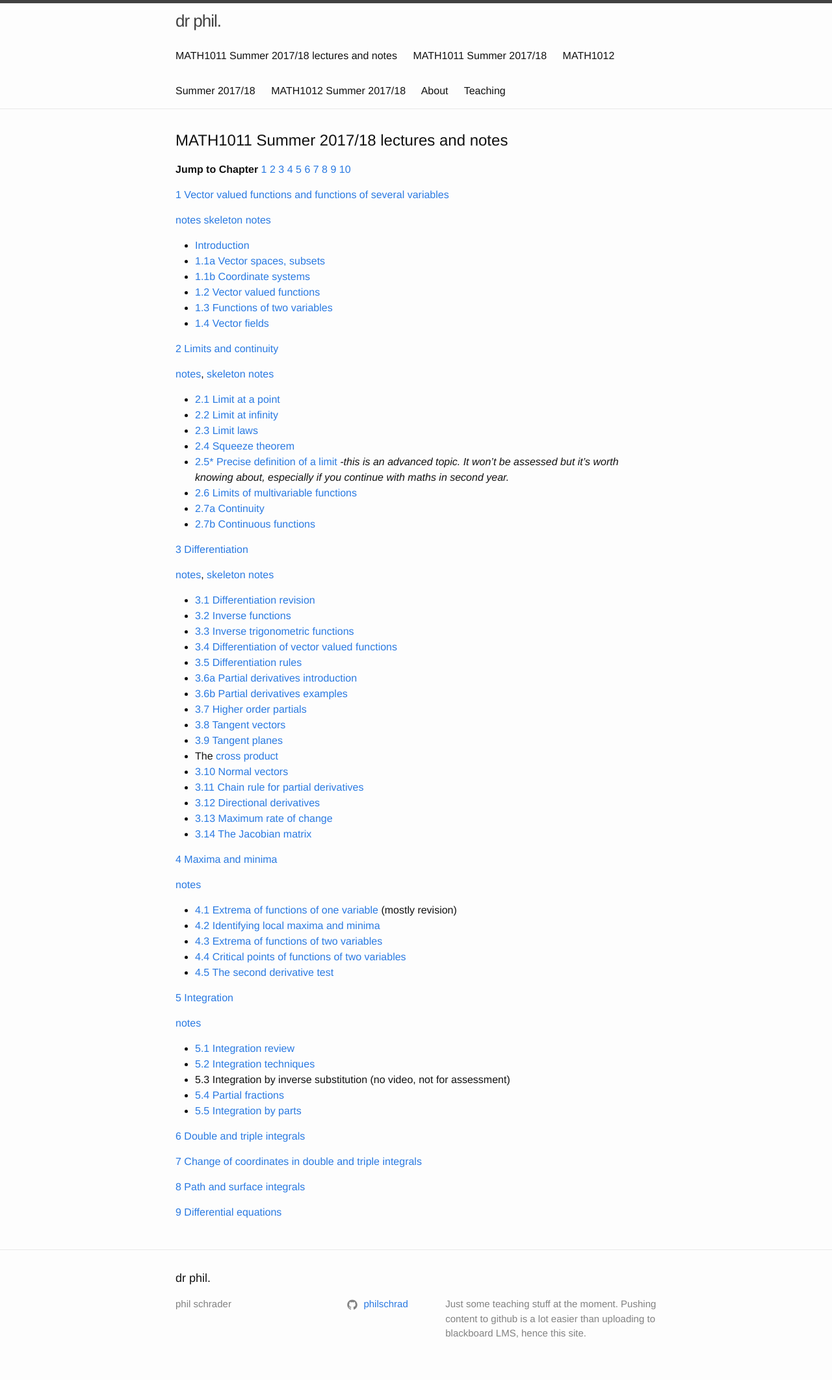
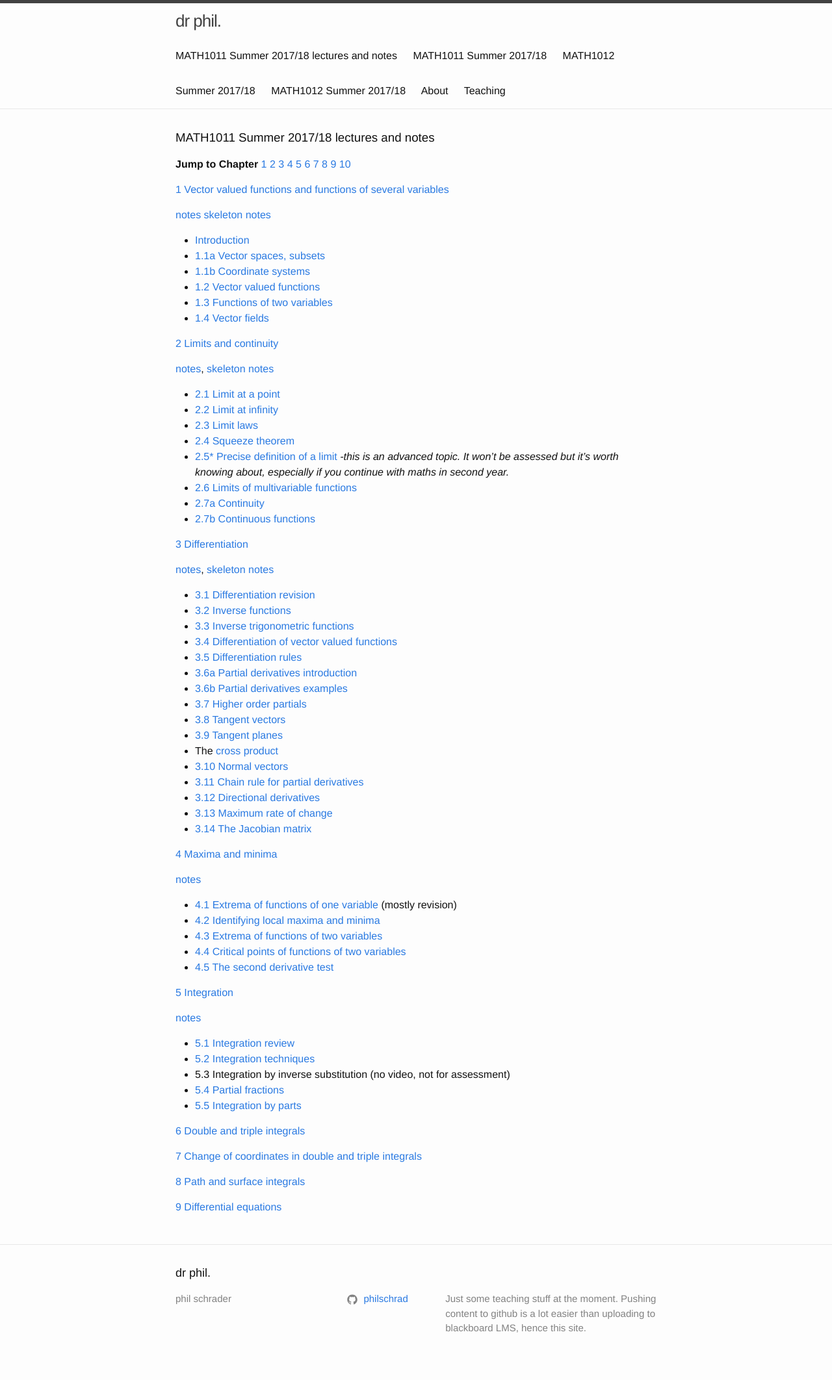
Before and after one commit to philschrad/philschrad.github.io, a Jekyll site: the page built from pages/MATH1011_lectures.md, in a window 1280 px wide. Shown: the whole page at 65% size. Built offline with Jekyll 4.4.1, drawn with Linux system fonts in a browser that asks for light colours; our own code applies the rules of GitHub Pages for plain Markdown files.

```diff
--- a/pages/MATH1011_lectures.md
+++ b/pages/MATH1011_lectures.md
@@ -3,7 +3,7 @@ layout: default
 title: null
 ---
 
-## MATH1011 Summer 2017/18 lectures and notes
+### MATH1011 Summer 2017/18 lectures and notes
 
 **Jump to Chapter** [1](#1) [2](#2) [3](#3) [4](#4) [5](#5) [6](#6) [7](#7) [8](#8) [9](#9) [10](#10)
 
```
